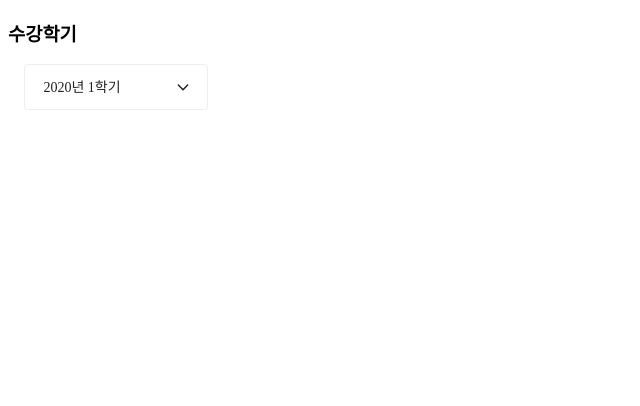
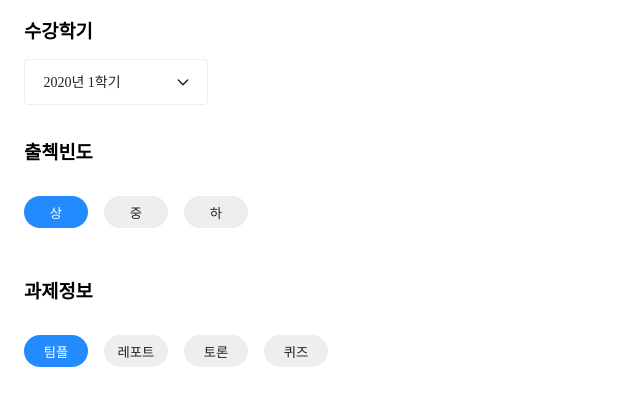
Before and after one commit to BCSDLab/HANGANG_WEB, a Next.js app: page / in a window 1280 px wide. Shown: the top 406 px of the page, without its empty margins (0-640 px from the left). Built offline with nearby package versions, Linux system fonts and the light colour scheme.

Commit message:
feat: Add Check Frequency and AssignmentInfo

```diff
--- /dev/null
+++ b/src/components/LectureReview/AssignmentInfo/AssignmentInfo.tsx
@@ -0,0 +1,28 @@
+import React, { useState } from 'react';
+import ReviewTitle from '../shared/ReviewTitle';
+import SelectReview from '../shared/SelectReview';
+
+const AssignmentInfo = () => {
+  const [checkValue] = useState([
+    { id: 1, value: '팀플' },
+    { id: 2, value: '레포트' },
+    { id: 3, value: '토론' },
+    { id: 4, value: '퀴즈' },
+  ]);
+  return (
+    <section>
+      <ReviewTitle title="과제정보" />
+      {checkValue.map((checkValue) => {
+        return (
+          <SelectReview
+            key={checkValue.id}
+            metadata={checkValue.value}
+            id={checkValue.id}
+          />
+        );
+      })}
+    </section>
+  );
+};
+
+export default AssignmentInfo;
--- /dev/null
+++ b/src/components/LectureReview/CheckFrequency/CheckFrequency.tsx
@@ -0,0 +1,27 @@
+import React, { useState } from 'react';
+import ReviewTitle from '../shared/ReviewTitle';
+import SelectReview from '../shared/SelectReview';
+
+const CheckFrequency = () => {
+  const [checkValue] = useState([
+    { id: 1, value: '상' },
+    { id: 2, value: '중' },
+    { id: 3, value: '하' },
+  ]);
+  return (
+    <section>
+      <ReviewTitle title="출첵빈도" />
+      {checkValue.map((checkValue) => {
+        return (
+          <SelectReview
+            key={checkValue.id}
+            metadata={checkValue.value}
+            id={checkValue.id}
+          />
+        );
+      })}
+    </section>
+  );
+};
+
+export default CheckFrequency;
--- /dev/null
+++ b/src/components/LectureReview/CheckFrequency/CheckFrequencyStyle.ts
@@ -0,0 +1 @@
+import styled from 'styled-components';
--- a/src/components/LectureReview/Semester/Semester.tsx
+++ b/src/components/LectureReview/Semester/Semester.tsx
@@ -1,11 +1,12 @@
-import * as React from 'react';
+import React from 'react';
 import DownArrowSVG from 'public/chevron-down.svg';
 import { SemesterBorder, SemesterText } from './SemesterStyle';
+import ReviewTitle from '../shared/ReviewTitle';
 
 const Semester = () => {
   return (
     <section>
-      <h3>수강학기</h3>
+      <ReviewTitle title="수강학기" />
       <SemesterBorder>
         <SemesterText>2020년 1학기</SemesterText>
         <DownArrowSVG />
--- a/src/components/LectureReview/shared/ReviewTitle.tsx
+++ b/src/components/LectureReview/shared/ReviewTitle.tsx
@@ -0,0 +1,12 @@
+import React from 'react';
+import { ReviewTitleText } from './ReviewTitleStyle';
+
+type PropType = {
+  title: string;
+};
+
+const ReviewTitle = ({ title }: PropType) => {
+  return <ReviewTitleText>{title}</ReviewTitleText>;
+};
+
+export default ReviewTitle;
--- a/src/components/LectureReview/shared/ReviewTitleStyle.ts
+++ b/src/components/LectureReview/shared/ReviewTitleStyle.ts
@@ -1,3 +1,5 @@
 import styled from 'styled-components';
 
-export const ReviewTitle = styled.h3``;
+export const ReviewTitleText = styled.h3`
+  margin: 16px 5px 16px 16px;
+`;
--- a/src/components/LectureReview/shared/SelectReview.tsx
+++ b/src/components/LectureReview/shared/SelectReview.tsx
@@ -0,0 +1,12 @@
+import React from 'react';
+import { ReviewButton } from './SelectReviewStyle';
+
+type PropType = {
+  metadata: string;
+  id: number;
+};
+
+const SelectReview = ({ metadata, id }: PropType) => {
+  return <ReviewButton id={id}>{metadata}</ReviewButton>;
+};
+export default SelectReview;
--- a/src/components/LectureReview/shared/SelectReviewStyle.ts
+++ b/src/components/LectureReview/shared/SelectReviewStyle.ts
@@ -0,0 +1,25 @@
+import styled from 'styled-components';
+
+export const ReviewButton = styled.button`
+  width: 64px;
+  height: 32px;
+  margin: 16px 0 32px 16px;
+  border-radius: 20px;
+  font-weight: normal;
+  border: none;
+  outline: none;
+  background-color: ${(props) => {
+    if (props.id === 1) {
+      return '#238bfe';
+    } else {
+      return '#eeeeee';
+    }
+  }};
+  color: ${(props) => {
+    if (props.id === 1) {
+      return '#ffffff';
+    } else {
+      return '#222222';
+    }
+  }};
+`;
--- a/src/pages/index.js
+++ b/src/pages/index.js
@@ -1,10 +1,14 @@
 import * as React from 'react';
 import Semester from '../components/LectureReview/Semester/Semester';
+import CheckFrequency from '../components/LectureReview/CheckFrequency/CheckFrequency';
+import AssignmentInfo from '../components/LectureReview/AssignmentInfo/AssignmentInfo';
 
 const index = (props) => {
   return (
     <>
       <Semester></Semester>
+      <CheckFrequency />
+      <AssignmentInfo />
     </>
   );
 };
```
Also changed, not shown: src/components/LectureReview/AssignmentInfo/AssignmentInfoStyle.ts (added).
